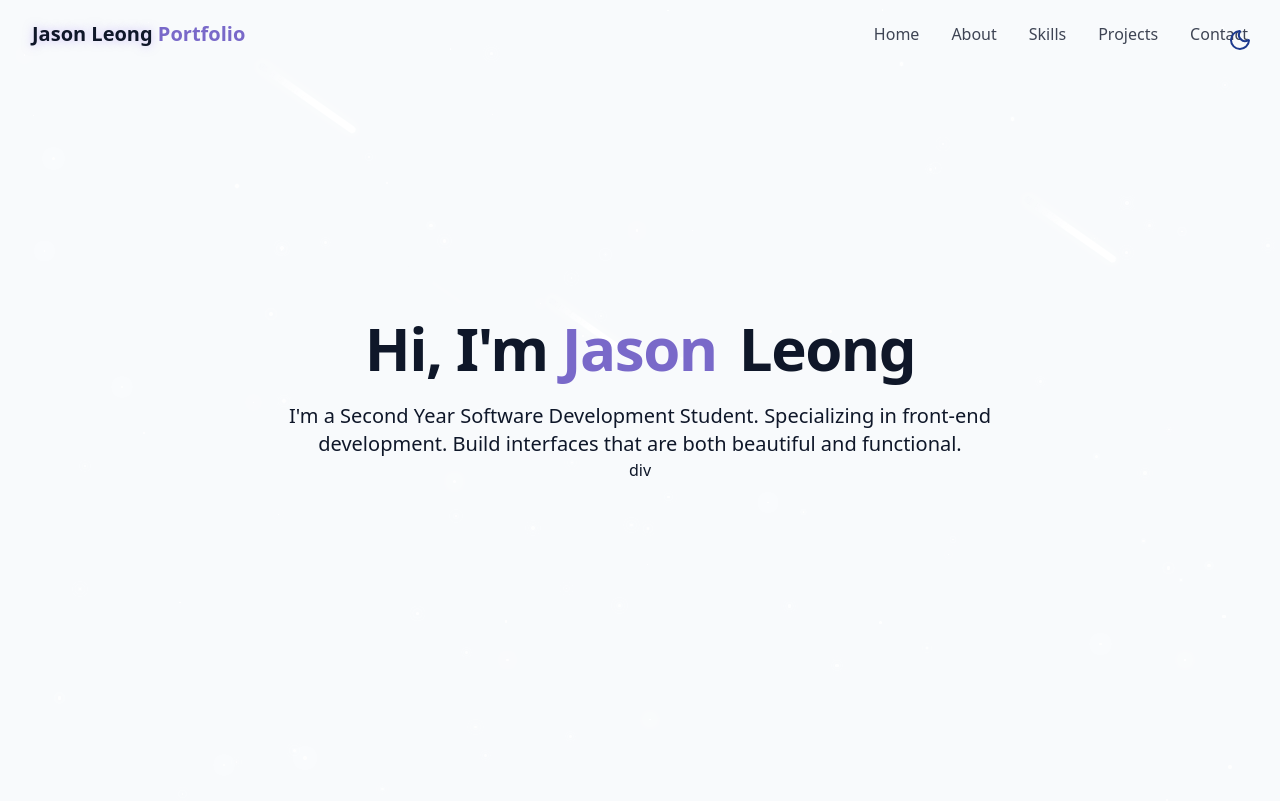
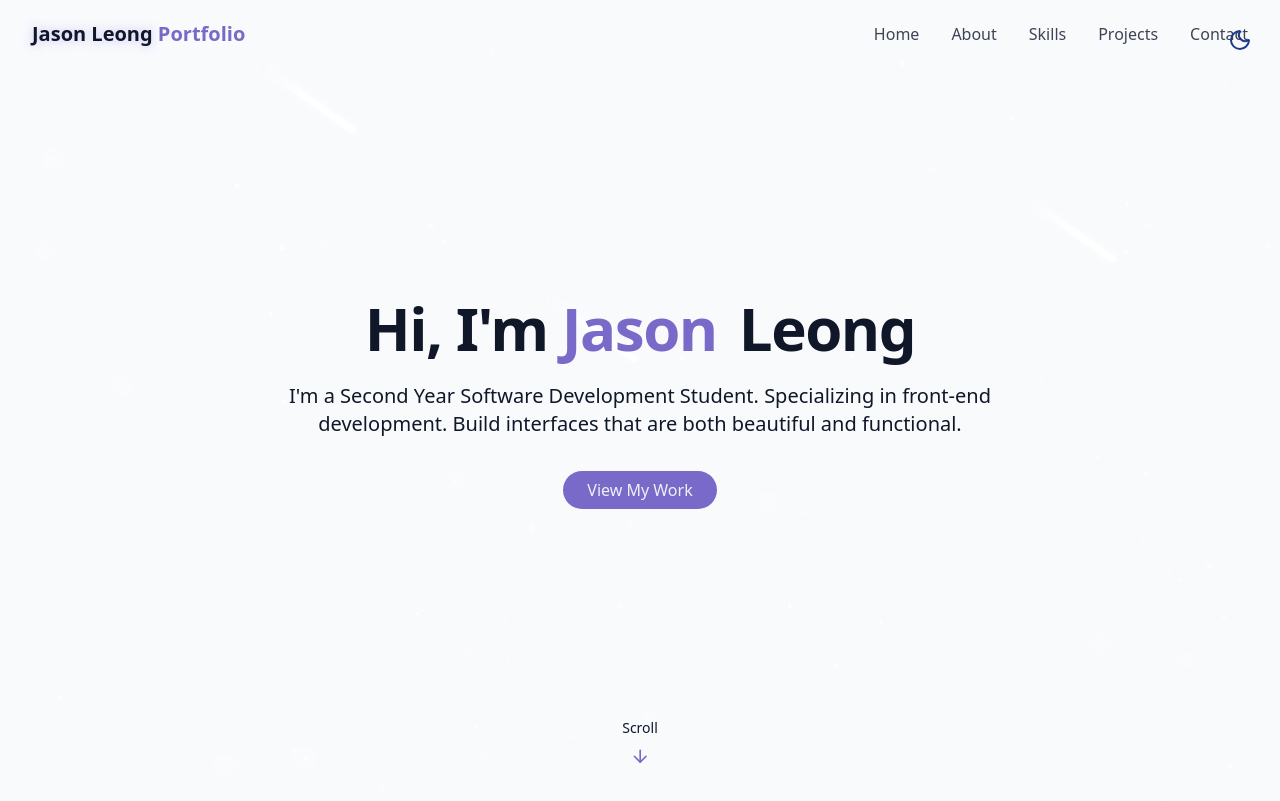
Before and after one commit to jleong23/My_Portfolio, a React (Vite) app: page / in a window 1280 px wide. Built offline with nearby package versions, Linux system fonts and the light colour scheme.

Commit message:
Done Hero Section

```diff
--- a/src/components/HeroSection.jsx
+++ b/src/components/HeroSection.jsx
@@ -1,4 +1,4 @@
-
+import { ArrowDown } from "lucide-react";
 
 export const HeroSection = () => {
   return <section id="hero" className="relative min-h-screen flex flex-col items-center justify-center px-4"
@@ -17,10 +17,18 @@
           Build interfaces that are both beautiful and functional.
         </p>
 
-        div
+        <div className="pt-4 opacity-0 animate-fade-in-delay-4">
+          <a href="#projects" className="cosmic-button">
+            View My Work
+          </a>
+        </div>
+
       </div>
     </div>
 
-
+    <div className="absolute bottom-8 left-1/2 transform -translate-x-1/2 flex flex-col items-center animate-bounce">
+      <span className="text-sm text-muted-foreground mb-2">Scroll</span>
+      <ArrowDown className="h-5 text-primary" />
+    </div>
   </section>
 }
```
